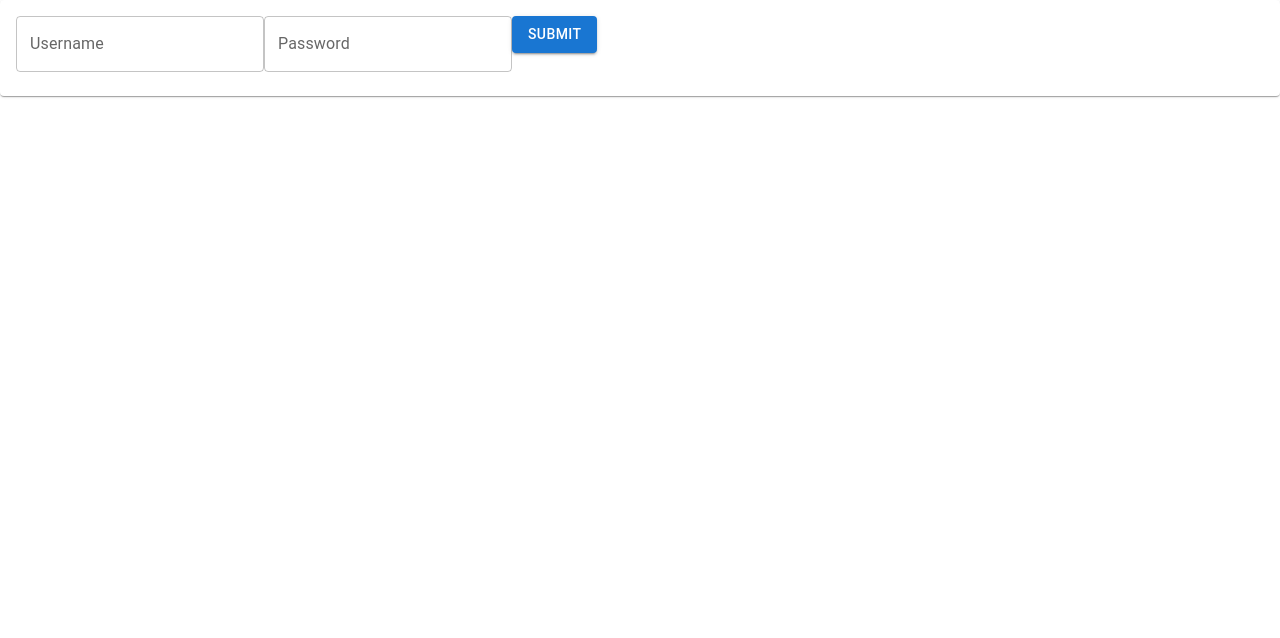
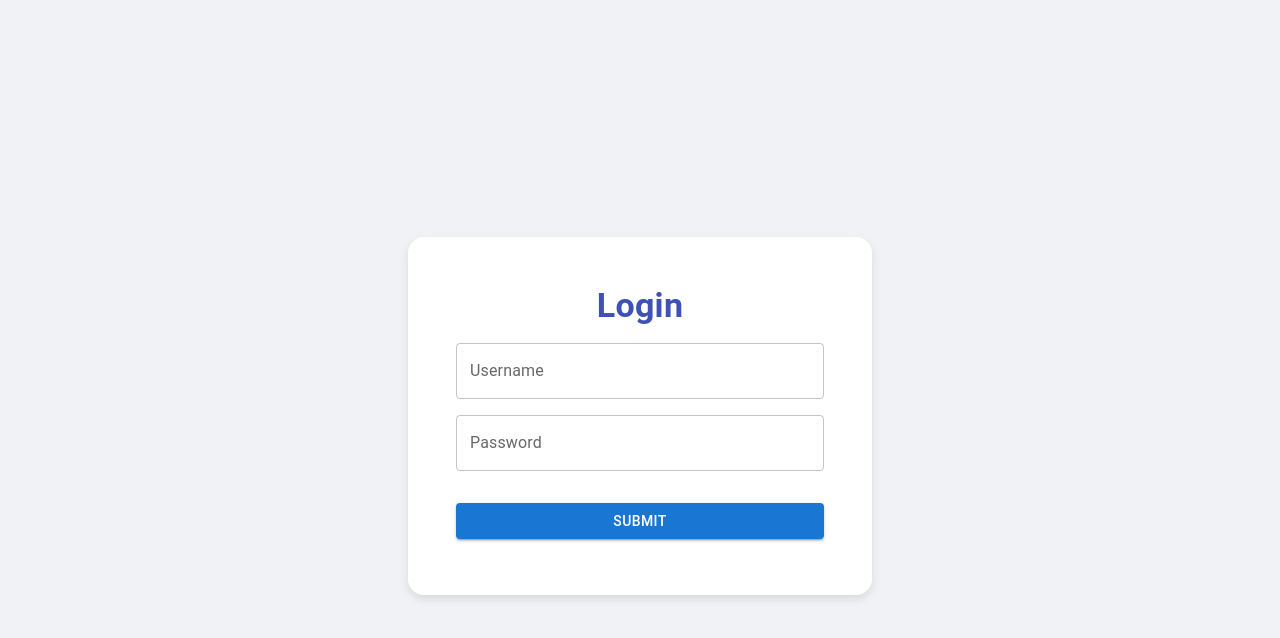
Before and after one commit to Apitel-Bank/apitel-bank, a React (Create React App) app in the folder bank-manager-portal/: page / in a window 1280 px wide. Shown: the top 638 px of the page. Built offline with nearby package versions, Linux system fonts and the light colour scheme; what amazon-cognito-identity-js would draw is missing.

Commit message:
Styled the login page

```diff
--- a/bank-manager-portal/src/App.js
+++ b/bank-manager-portal/src/App.js
@@ -1,4 +1,11 @@
-import { Button, Card, CardContent, Input, TextField } from "@mui/material";
+import {
+  Button,
+  Card,
+  CardContent,
+  TextField,
+  Typography,
+  Box,
+} from "@mui/material";
 import "./App.css";
 import NavBar from "./components/navbar/navbar";
 import Accounts from "./routes/accounts/accounts";
@@ -8,90 +15,140 @@ import Payments from "./routes/payments/payments";
 import Settings from "./routes/settings/settings";
 import Statements from "./routes/statements/statements";
 import Transactions from "./routes/transactions/transactions";
-import { BrowserRouter as Router, Routes, Route } from "react-router-dom";
+import {
+  BrowserRouter as Router,
+  Routes, Route, Navigate,
+} from "react-router-dom";
 import { useState } from "react";
 import userPool from "./shared/userPool";
 import { AuthenticationDetails, CognitoUser } from "amazon-cognito-identity-js";
 
 function App() {
-  const [
-    username,
-    setUsername
-  ] = useState('');
-
-  const [
-    password,
-    setPassword
-  ] = useState('');
+  const [username, setUsername] = useState("");
+  const [password, setPassword] = useState("");
+  const [isLoggedIn, setIsLoggedIn] = useState(false);
+  const [loginError, setLoginError] = useState("");
 
   function handleSubmitButton(event) {
-    console.log(userPool);
-
-    // userPool.signUp(username, password, [], null, (err, data) => {
-    //   if (err) console.log(err);
-    //   console.log(data);
-    // });
+    event.preventDefault();
 
     const user = new CognitoUser({
       Username: username,
-      Pool: userPool
+      Pool: userPool,
     });
 
     const authDetails = new AuthenticationDetails({
       Username: username,
-      Password: password
+      Password: password,
     });
 
     user.authenticateUser(authDetails, {
       onSuccess: (data) => {
-        console.log('OnSucces: ', data);
+        console.log("OnSuccess: ", data);
+        setIsLoggedIn(true); // Set login state to true
       },
-      onFailure: (data) => {
-        console.log('OnFailure: ', data);
+      onFailure: (err) => {
+        console.log("OnFailure: ", err);
+        setLoginError("Login failed. Please check your username and password.");
       },
       newPasswordRequired: (data) => {
-        console.log('OnFailure: ', data);
-      }
+        console.log("NewPasswordRequired: ", data);
+      },
     });
   }
 
+  if (!isLoggedIn) {
     return (
-    <Card>
-      <CardContent >
+      <Box
+        sx={{
+          display: 'flex',
+          justifyContent: 'center',
+          alignItems: 'center',
+          minHeight: '100vh',
+          backgroundColor: '#f0f2f5',
+          padding: '1rem', // Add padding for mobile responsiveness
+        }}
+      >
+        <Card
+          sx={{
+            width: '100%', // Make card take full width on mobile
+            maxWidth: 400, // Limit max width for larger screens
+            padding: '2rem',
+            borderRadius: '1rem',
+            boxShadow: '0 4px 10px rgba(0, 0, 0, 0.1)',
+            display: 'flex',
+            flexDirection: 'column',
+            gap: '1.5rem',
+          }}
+        >
+          <CardContent>
+            <Typography
+              variant="h4"
+              sx={{
+                marginBottom: '1rem',
+                fontWeight: 'bold',
+                textAlign: 'center',
+                color: '#3f51b5',
+              }}
+            >
+              Login
+            </Typography>
+            <form onSubmit={handleSubmitButton}>
               <TextField
-          id="outlined-basic"
+                id="username"
                 label="Username"
                 variant="outlined"
                 type="email"
-          value={ username }
-          onChange={ event => setUsername(event.target.value) }
+                value={username}
+                onChange={(event) => setUsername(event.target.value)}
+                fullWidth
+                sx={{ marginBottom: '1rem' }}
               />
               <TextField
-          id="outlined-basic"
+                id="password"
                 label="Password"
                 variant="outlined"
                 type="password"
-          value={ password }
-          onChange={ event => setPassword(event.target.value) }
+                value={password}
+                onChange={(event) => setPassword(event.target.value)}
+                fullWidth
+                sx={{ marginBottom: '1rem' }}
               />
-
-        <Button variant="contained" onClick={ handleSubmitButton }>Submit</Button>
+              {loginError && (
+                <Typography sx={{ color: 'red', textAlign: 'center', marginTop: '0.5rem' }}>
+                  {loginError}
+                </Typography>
+              )}
+              <Button
+                type="submit"
+                variant="contained"
+                color="primary"
+                fullWidth
+                sx={{ marginTop: '1rem' }}
+              >
+                Submit
+              </Button>
+            </form>
           </CardContent>
         </Card>
-    // <Router>
-    //   <div className="App">
-    //     <NavBar />
-    //     <Routes>
-    //       <Route path="/accounts" element={<Accounts />} />
-    //       <Route path="/dashboard" element={<Dashboard />} />
-    //       <Route path="/investments" element={<Investments/>} />
-    //       <Route path="/payments" element={<Payments/>} />
-    //       <Route path="/settings" element={<Settings/>} />
-    //       <Route path="/statements" element={<Statements/>} />
-    //       <Route path="/transactions" element={<Transactions/>} />
-    //     </Routes>
-    //   </div>
-    // </Router>
+      </Box>
+    );
+  }
+
+  return (
+    <Router>
+      <NavBar />
+      <Routes>
+        <Route path="/accounts" element={<Accounts />} />
+        <Route path="/dashboard" element={<Dashboard />} />
+        <Route path="/investments" element={<Investments />} />
+        <Route path="/payments" element={<Payments />} />
+        <Route path="/settings" element={<Settings />} />
+        <Route path="/statements" element={<Statements />} />
+        <Route path="/transactions" element={<Transactions />} />
+        <Route path="*" element={<Navigate to="/dashboard" />} />
+      </Routes>
+    </Router>
   );
 }
 
--- a/bank-manager-portal/src/shared/userPool.js
+++ b/bank-manager-portal/src/shared/userPool.js
@@ -1,7 +1,9 @@
 import { CognitoUserPool } from "amazon-cognito-identity-js";
 
-const UserPoolId = process.env.UserPoolId;
-const ClientId = process.env.ClientId;
+const UserPoolId = process.env.REACT_APP_USER_POOL_ID;
+const ClientId = process.env.REACT_APP_CLIENT_ID;
+
+console.table(process.env);
 
 const poolData = {
   UserPoolId,
```
Also changed, not shown: 1 other file (tests, documents, lock files or other folders). Lines whose indentation alone changed are shown as unchanged.
